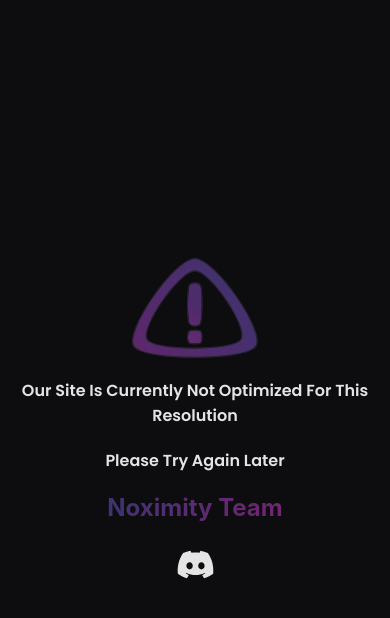
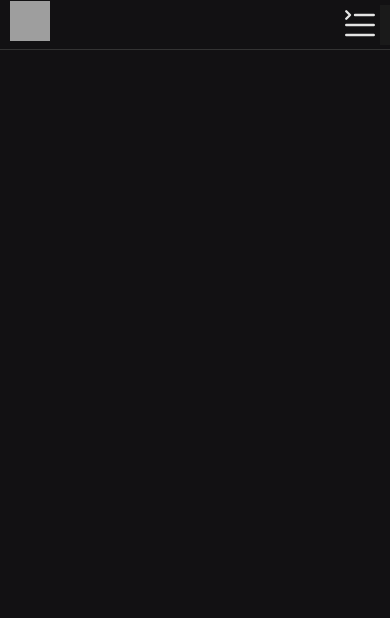
Before and after one commit to NoximityMC/NoxiWeb, a React (Vite) app: page / in a window 390 px wide. Shown: the top 618 px of the page. Built offline with nearby package versions, Linux system fonts and the light colour scheme; grey boxes are pictures that could not be loaded.

Commit message:
Fully re-coded navbar and redesigned with more optimized and readable code

```diff
--- a/src/components/Navbar.tsx
+++ b/src/components/Navbar.tsx
@@ -1,8 +1,9 @@
-import { useEffect } from "react";
+import { useEffect,useState  } from "react";
 import '../style/NavBar.css';
 import discord from '../images/icons/discord.svg';
 import icon from '../images/icons/NoximityLogo.svg';
-import error from '../images/icons/error.svg';
+import dropdown from '../images/icons/dropdown.svg';
+
 
 
 export default function NavBar() {
@@ -20,47 +21,69 @@
     }, []);
 
 
+    const [showMobileNav, setShowMobileNav] = useState(false);
+
+
+    function toggleMobileNav() {
+      setShowMobileNav(!showMobileNav);
+    }
+
 
 
     return (
         <nav className="navbar">
-        <ul className="main-nav">
+            <div className="desktop-nav">
+
+                <div className="navbar-component-left">
+                    <ul>
                         <li>
-                <img src={icon} alt="logo" className="logo" />
+                          <a href="/">
+                            <img src={icon} alt="Noximity Logo" id="logo" />
+                          </a>
+                        </li>
+                    </ul>
+                </div>
+                <div className="navbar-component-center">
+                    <ul>
+                        <li><a href="/about">Home</a></li>
+                        <li><a href="/projects">Showcase</a></li>
+                        <li><a href="/contact">Documentation</a></li>
+                    </ul>
+                </div>
+                <div className="navbar-component-right">
+                    <li><a href="/discord"><img src={discord} alt="Discord Logo" id="discord"/></a></li>
+                </div>
+            </div>
+            <div className="mobile-nav">
+
+                <div className="navbar-component-left-mobile">
+                  <ul>
+                      <li>
+                        <a href="/">
+                          <img src={icon} alt="Noximity Logo" id="logo" />
+                        </a>
+                      </li>
+                  </ul>
+                </div>
+                <div className="navbar-component-center-mobile">
+                {showMobileNav && (
+                  <ul className="mobile-nav-list">
+                    <li>
+                      <a href="#">Showcase</a>
                     </li>
                     <li>
-            <a href="/">Home</a>
-          </li>
-          <li>
-            <a href="/">Showcase</a>
-          </li>
-          <li>
-            <a href="/">Documentation</a>
+                      <a href="#">Documentation</a>
                     </li>
                   </ul>
-        <ul className="sub-nav">
-          <li>
-            <a href="/"><img src={discord} alt="discord" className="discord" /></a>
-          </li>
-        </ul>
-    <div className="mobile-nav">
-    <li>
-      <img src={error} alt="logo" className="logo" />
-    </li>
-    <li>
-      <a href="/">Our site is currently not optimized for this resolution</a>
-    </li>
-    <li>
-      <a href="/">Please try again later</a>
-    </li>
-    <li>
-      <a href="/" id="gradient-text">Noximity Team </a>
-    </li>
-    <li>
-      <a href="/">
-        <img src={discord} alt="discord" className="discord" />
-      </a>
-    </li>
+                )}
+                </div>
+                <div className="navbar-component-right-mobile">
+                  <button className="dropdownbtn" onClick={toggleMobileNav}>
+                    <div className="hamburger">
+                      <img src={dropdown} alt="dropdown" className="dropdown" />
+                    </div>
+                  </button>
+                </div>
             </div>
       </nav>
     )
--- a/src/style/NavBar.css
+++ b/src/style/NavBar.css
@@ -1,135 +1,90 @@
 .navbar {
-  display: flex;
-  justify-content: center;
-  align-items: center;
-  list-style: none;
-  margin: 0;
-  padding: 0;
-  padding: 10px 0;
-  background-color: #0d0c0e;
+    background-color: #1a1a1a;
+    border-bottom: 1px solid #333;
+    height: 50px;
+    width: 100%;
+    position: fixed;
+    top: 0;
+    z-index: 100;
 }
 
-a#gradient-text
-{
-    background: linear-gradient(to left, #722471, #3F3373);
-    -webkit-background-clip: text;
-    -webkit-text-fill-color: transparent;
-    text-decoration: none;
-    font-weight: 700;
-    font-family: 'Inter', sans-serif;
-    font-size: 1.5em;
-    font-style: bold;
+.desktop-nav {
+    display: flex;
+    justify-content: space-between;
+    align-items: center;
+    height: 100%;
+    width: 100%;
 }
 
-.main-nav {
-  display: flex;
-  align-items: center;
-  list-style: none;
-  margin: 0;
-  padding: 0;
-  background-color: #0d0c0e;
-  padding: 5px 0;
+.navbar-component-left {
+    display: flex;
+    align-items: center;
+    height: 100%;
 }
 
-.main-nav li {
-  display: flex;
-  align-items: center;
-  margin: 0 10px;
+img#logo{
+    height: 40px;
+    width: 40px;
+    margin-left: 10px;
 }
 
-.main-nav li img {
-  width: auto;
-  height: 45px;
-  padding: 0 10px;
-  background-color: #0d0c0e;
-  position: absolute;
-  left: 5px;
-  top: 5px;
+img#logo:hover{
+    scale: 1.1;
+    cursor: pointer;
 }
 
-.main-nav li a {
-  color: #e4e4e4;
-  text-decoration: none;
-  font-size: 18px;
-  font-weight: 50;
-  transition: border-bottom 0.1s ease-in-out;
-  display: flex;
-  align-items: center;
-  background-color: #0d0c0e;
-  text-transform: capitalize; /* add this line to remove the uppercase */
+.navbar-component-right {
+    display: flex;
+    align-items: center;
+    height: 100%;
 }
 
-.main-nav li a:hover {
-  border-bottom: 2px solid #722471;
+img#discord{
+    height: 40px;
+    width: 40px;
+    margin-right: 10px;
 }
 
-.sub-nav {
-  display: flex;
-  align-items: center;
-  width: auto;
-  height: auto;
-  list-style: none;
-  right: 0;
-  position: absolute;
-  margin: 0;
-  padding: 0;
-  border-radius: 50px;
-  box-shadow: 0 0 10px rgba(0, 0, 0, 0.2);
-  justify-content: center;
+img#discord:hover{
+    scale: 1.1;
+    cursor: pointer;
 }
 
-.sub-nav li {
-  display: flex;
-  align-items: center;
-  border-radius: 50px;
-  background-color: #0d0c0e;
+.navbar-component-center {
+    display: flex;
+    align-items: center;
+    height: 100%;
 }
 
-.sub-nav li a{
-  color: #e4e4e4;
-  text-decoration: none;
-  font-size: 18px;
-  font-weight: 50;
-  transition: border-bottom 0.1s ease-in-out;
-  display: flex;
-  align-items: center;
-  background-color: #0d0c0e;
-  text-transform: capitalize; /* add this line to remove the uppercase */
+.navbar-component-center ul {
+    display: flex;
+    align-items: center;
+    height: 100%;
+    margin: 0;
+    padding: 0;
 }
 
-.sub-nav li img {
-  width: auto;
-  height: 45px;
-  padding: 0 10px;
-  background-color: #0d0c0e;
-}
-.sub-nav li img:hover {
-  scale: 1.1;
-}
-.dropdownbtn {
-  background-color: #0d0c0e;
-  color: #e4e4e4;
-  font-size: 18px;
-  border: none;
-  cursor: pointer;
-  display: flex;
-  align-items: center;
-  text-transform: capitalize; /* add this line to remove the uppercase */
+.navbar-component-center ul li {
+    list-style: none;
+    height: 100%;
 }
 
-.hamburger {
-  cursor: pointer;
-  display: none;
-  flex-direction: column;
-  justify-content: space-between;
-  width: 35px;
-  height: 25px;
-  margin: 0 10px;
-  background-color: #0d0c0e;
+.navbar-component-center ul li a {
+    display: flex;
+    align-items: center;
+    height: 100%;
+    padding: 0 20px;
+    color: #fff;
+    text-decoration: none;
+    font-size: 16px;
+    font-weight: 500;
+    transition: all 0.3s ease;
 }
 
-.hamburger img {
-  background-color: #0d0c0e;
+.navbar-component-center ul li a:hover {
+    border-bottom: #fff 2px solid;
+    scale: 1.1;
+
 }
 
 
@@ -139,71 +94,88 @@
   }
 }
 
+
 @media only screen and (max-width: 850px) {
-  .main-nav {
+  .desktop-nav {
     display: none;
-  }
-
-  .sub-nav {
-    display: none;
-  }
-
-  nav {
-    display: flex;
-    justify-content: space-between;
-    align-items: center;
-    list-style: none;
-    margin: 0;
-    padding: 0;
-    padding: 10px 0;
-    background-color: #0d0c0e;
-    overflow-x: hidden;
-    height: 100vh;
   }
 
   .mobile-nav {
     display: flex;
-    flex-direction: column;
-    justify-content: center;
+    justify-content: space-between;
     align-items: center;
-    list-style: none;
+    height: 100%;
+    width: 100%;
+  }
+
+  .dropdownbtn{
+    display: flex;
+    align-items: center;
+    height: 100%;
+
+    color: #fff;
+    text-decoration: none;
+    font-size: 16px;
+    font-weight: 500;
+    transition: all 0.3s ease;
+    border: none;
+    background-color: #1a1a1a;
+    cursor: pointer;
+  }
+
+  .hamburger{
+    height: 40px;
+    width: 40px;
+    margin-right: 10px;
+  }
+
+  .hamburger img{
+    height: 100%;
+    width: 100%;
+  }
+
+  .hamburger img:hover{
+    scale: 1.1;
+    cursor: pointer;
+  }
+
+  .navbar-component-center-mobile {
+    display: flex;
+    align-items: center;
+    height: 100%;
+  }
+
+  .navbar-component-center-mobile ul {
+    display: flex;
+    align-items: center;
+    height: 100%;
     margin: 0;
     padding: 0;
-    background-color: #0d0c0e;
   }
 
-  .mobile-nav li {
+  .navbar-component-center-mobile ul li {
+    list-style: none;
+    height: 100%;
+  }
+
+  .navbar-component-center-mobile ul li a {
     display: flex;
     align-items: center;
-    background-color: #0d0c0e;
-    margin: 10px 0;
+    height: 100%;
+    padding: 0 20px;
+    color: #fff;
+    text-decoration: none;
+    font-size: 16px;
+    font-weight: 500;
+    transition: all 0.3s ease;
   }
 
-  .mobile-nav li img.logo {
-    width: auto;
-    height: 100px;
-    margin: 0 auto;
-    background-color: #0d0c0e;
+  .navbar-component-center-mobile ul li a:hover {
+    border-bottom: #fff 2px solid;
+    scale: 1.1;
   }
 
-  .mobile-nav li img.discord {
-    width: auto;
-    height: 45px;
-    margin: 0 auto;
-    background-color: #0d0c0e;
-  }
 
-  .mobile-nav li a {
-    color: #e4e4e4;
-    text-decoration: none;
-    font-size: 16px;
-    font-weight: 550;
-    transition: border-bottom 0.1s ease-in-out;
-    display: flex;
-    align-items: center;
-    background-color: #0d0c0e;
-    text-transform: capitalize;
-    margin: 0 auto;
-    text-align: center;
-  }
+
+
 }
```
Lines whose indentation alone changed are shown as unchanged.
